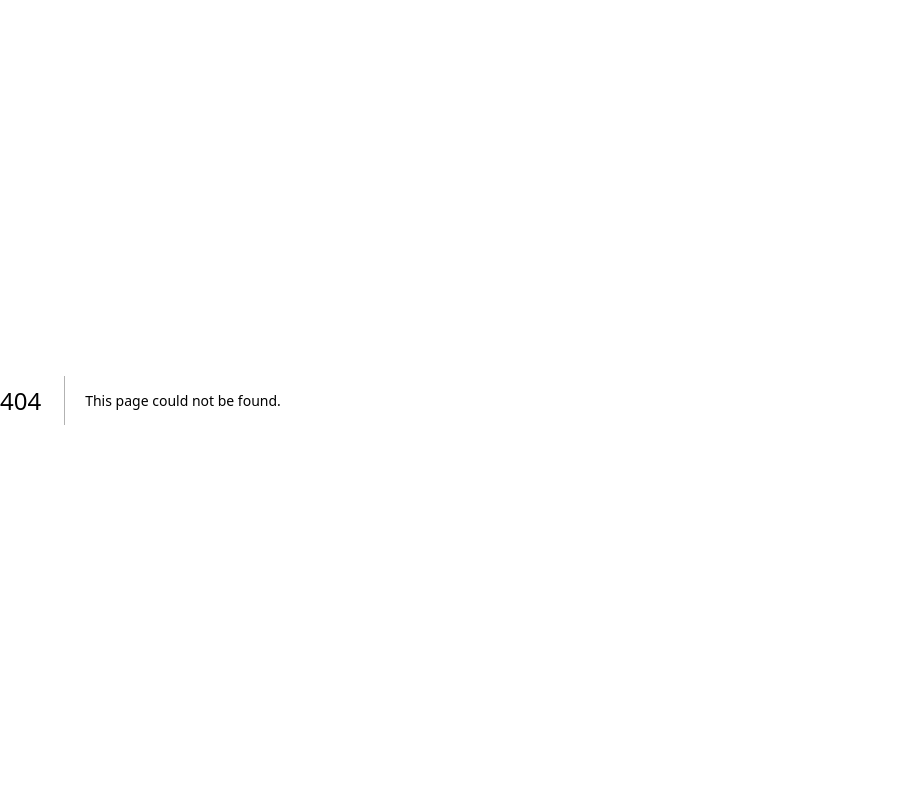
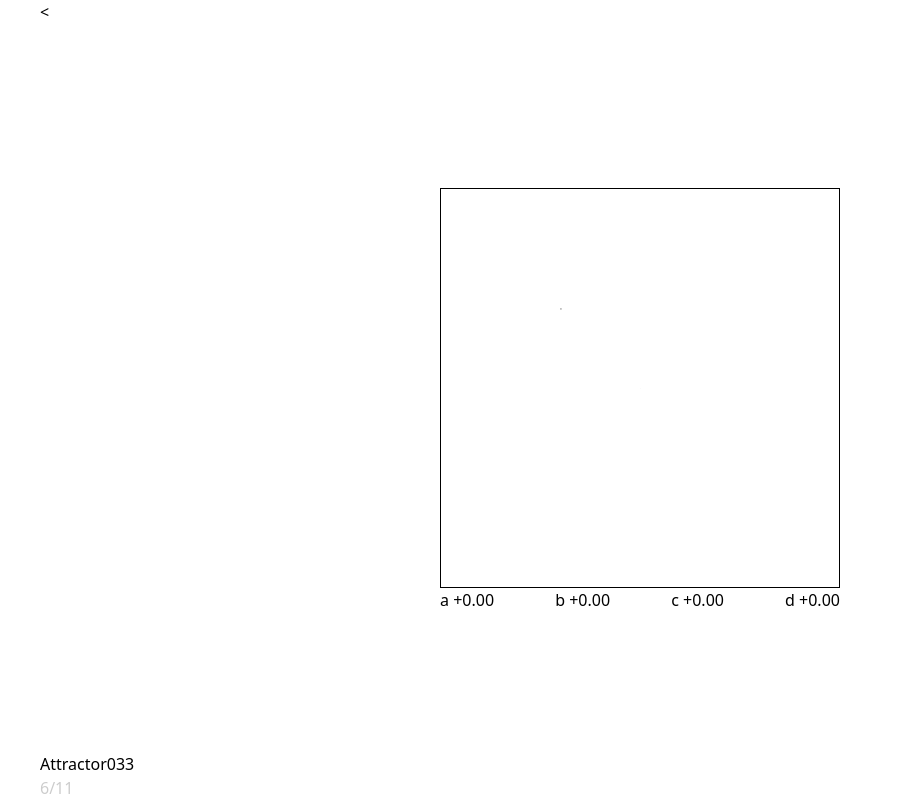
Before and after one commit to myPandaStore/react-100, a Next.js app: page /033 in a window 1280 px wide. Before the commit this address had no page. Shown: the whole page, without its empty margins (0-903 px from the left). Built offline with nearby package versions, Linux system fonts and the light colour scheme.

Commit message:
feat：init attractor

```diff
--- /dev/null
+++ b/src/app/033/page.tsx
@@ -0,0 +1,108 @@
+/*
+ * @Author: luckin yipeng.zhang@kunlun-inc.com
+ * @Date: 2024-06-11 14:56:03
+ * @LastEditors: luckin yipeng.zhang@kunlun-inc.com
+ * @LastEditTime: 2024-06-11 17:26:32
+ * @FilePath: /react-100/src/app/033/page.tsx
+ * @Description:
+ *
+ * Copyright (c) 2024 by ${git_name_email}, All Rights Reserved.
+ */
+'use client'
+import { useRef, useEffect, useState } from "react"
+import initCanvas from '../utils/initCanvas'
+import useRafFn from "../Hooks/useRafFn"
+import Paper from '../components/paper'
+
+export default function Page() {
+    const el = useRef(null)
+    const draw = useRef(() => { })
+    const clear = useRef(() => { })
+    const [a, setA] = useState(0)
+    const [b, setB] = useState(0)
+    const [c, setC] = useState(0)
+    const [d, setD] = useState(0)
+
+    useEffect(() => {
+        const canvas = el.current!
+        const { ctx } = initCanvas(canvas)
+        const size = 400
+        const fill = 0.15
+
+        let x = 0
+        let y = 0
+        let t = 0
+        x = y = 0
+        draw.current = () => {
+            t += 1
+            if (t > 30) {
+                return
+            }
+            const _a = a
+            const _b = b
+            const _c = c
+            const _d = d
+            const s = size / 5
+            const center = size / 2
+            for (let j = 50; j--;) {
+                for (let i = 1e3; i--;) {
+                    ctx.fillRect(x * s + center, y * s + center, fill, fill)
+                    const xn = Math.sin(_a * y) - Math.cos(_b * x)
+                    const yn = Math.sin(_c * x) - Math.cos(_d * y)
+                    x = xn
+                    y = yn
+                }
+            }
+        }
+
+        clear.current = () => {
+            x = y = t = 0
+            ctx.clearRect(0, 0, size, size)
+        }
+    }, [a, b, c, d])
+
+    useRafFn(draw.current, true, { immediate: true })
+
+    function roll(i: number) {
+        switch (i) {
+            case 0:
+                setA((Math.random() * 10 - 5))
+                break;
+            case 1:
+                setB((Math.random() * 10 - 5))
+                break;
+            case 2:
+                setC((Math.random() * 10 - 5))
+                break;
+            case 3:
+                setD((Math.random() * 10 - 5))
+                break;
+            default:
+                throw new Error('Unexpected value')
+        }
+
+        clear.current()
+    }
+
+    function shuffle() {
+        setA((Math.random() * 10 - 5))
+        setB((Math.random() * 10 - 5))
+        setC((Math.random() * 10 - 5))
+        setD((Math.random() * 10 - 5))
+        clear.current()
+    }
+    return (
+        <Paper>
+            <div className="centered">
+                <canvas style={{ border: '1px solid black' }} width="400" height="400" ref={el} onClick={() => shuffle()}></canvas>
+                <div style={{ color: 'black' }} className="flex justify-between content-center" >
+                    <div onClick={() => { roll(0) }}> a {Number(a) < 0 ? '' : '+'}{Number(a).toFixed(2)}</div>
+                    <div onClick={() => { roll(1) }}> b {Number(b) < 0 ? '' : '+'}{Number(b).toFixed(2)}</div>
+                    <div onClick={() => { roll(2) }}> c {Number(c) < 0 ? '' : '+'}{Number(c).toFixed(2)}</div>
+                    <div onClick={() => { roll(3) }}> d {Number(d) < 0 ? '' : '+'}{Number(d).toFixed(2)}</div>
+                </div>
+            </div>
+        </Paper>
+
+    )
+}
--- a/src/app/works.tsx
+++ b/src/app/works.tsx
@@ -1,9 +1,9 @@
 /*
  * @Author: luckin 1832114807@qq.com
  * @Date: 2023-12-02 15:37:03
- * @LastEditors: luckin 1832114807@qq.com
- * @LastEditTime: 2024-04-07 15:17:59
- * @FilePath: \react-100\src\app\works.tsx
+ * @LastEditors: luckin yipeng.zhang@kunlun-inc.com
+ * @LastEditTime: 2024-06-11 14:56:51
+ * @FilePath: /react-100/src/app/works.tsx
  * @Description:
  *
  * Copyright (c) 2023 by ${git_name_email}, All Rights Reserved.
@@ -156,6 +156,10 @@ export const info = [
   {
     name:'Flat',
     date:'4/7'
+  },
+  {
+    name:'Attractor',
+    date:'6/11'
   }
 
 ]
```
